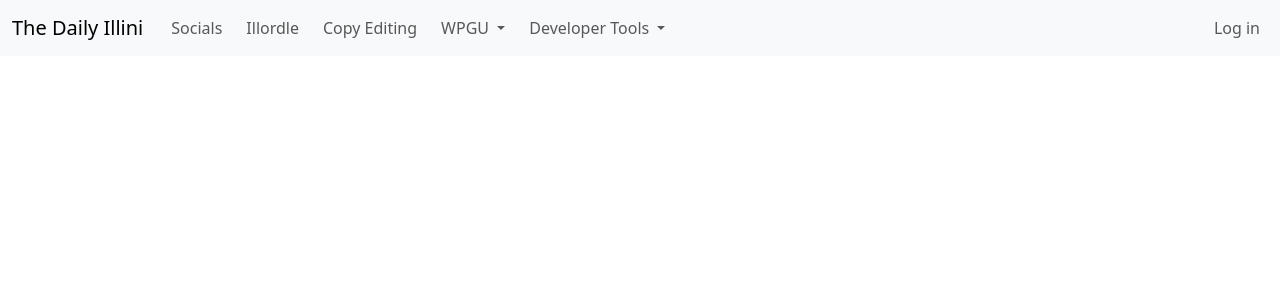
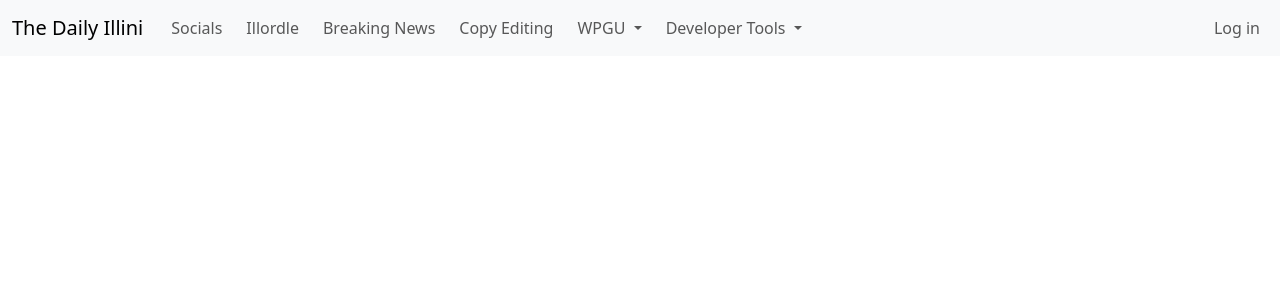
Before and after one commit to Illini-Media-Company/central-backend, a Flask app: page / in a window 1280 px wide. Shown: the top 300 px of the page. Run offline with Flask 2, Linux system fonts and the light colour scheme; parts of the project's set-up code (start-up, migrations or seed data) failed here and were passed over.

Commit message:
Update base.html

```diff
--- a/templates/base.html
+++ b/templates/base.html
@@ -30,6 +30,7 @@
                     <ul class="navbar-nav me-auto mb-2 mb-lg-0">
                         {{ nav_item(url_for('socials_routes.dashboard'), 'Socials') }}
                         {{ nav_item(url_for('illordle_routes.dashboard'), 'Illordle') }}
+                        {{ nav_item(url_for('breaking_routes.dashboard'), 'Breaking News') }}
                         {{ nav_item(get_gcal_url(constants.COPY_EDITING_GCAL_ID), 'Copy Editing') }}
 
                         <li class="nav-item px-1 dropdown">
```
